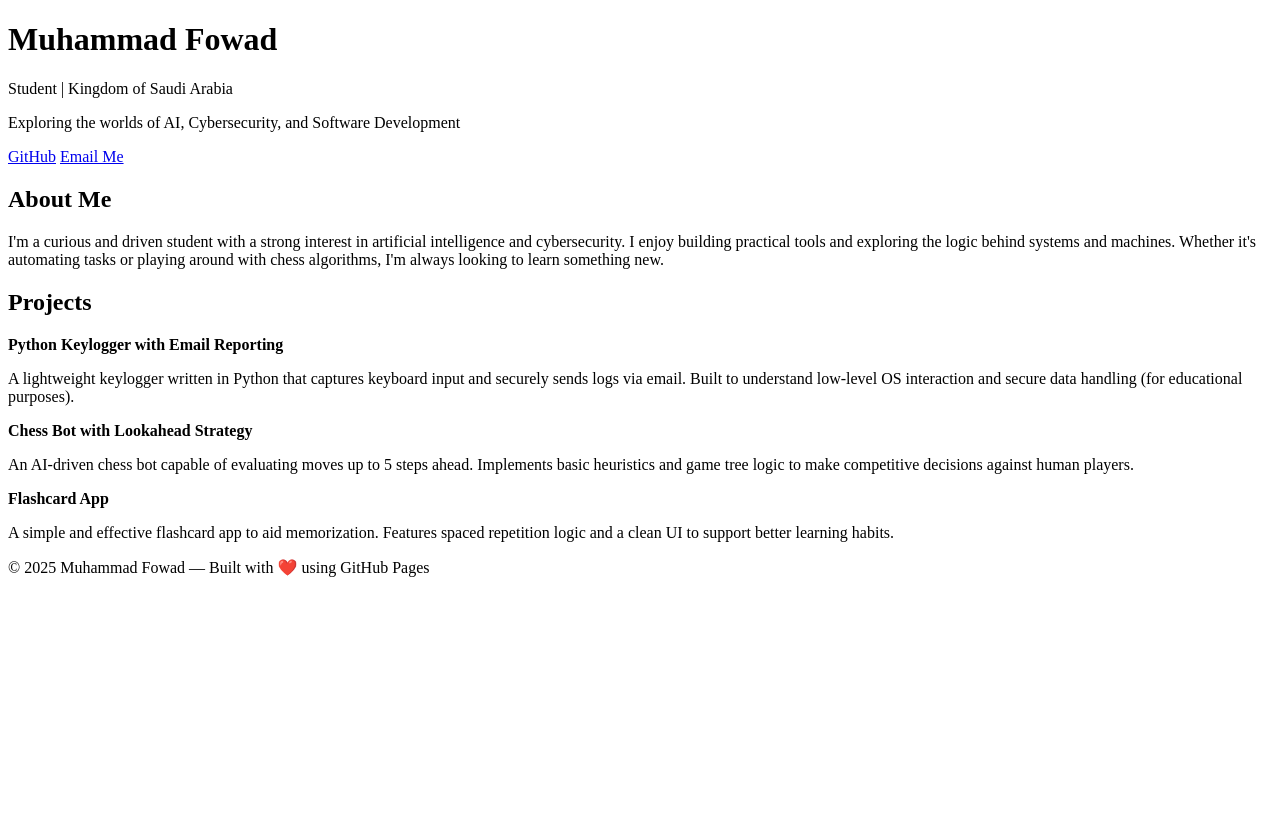
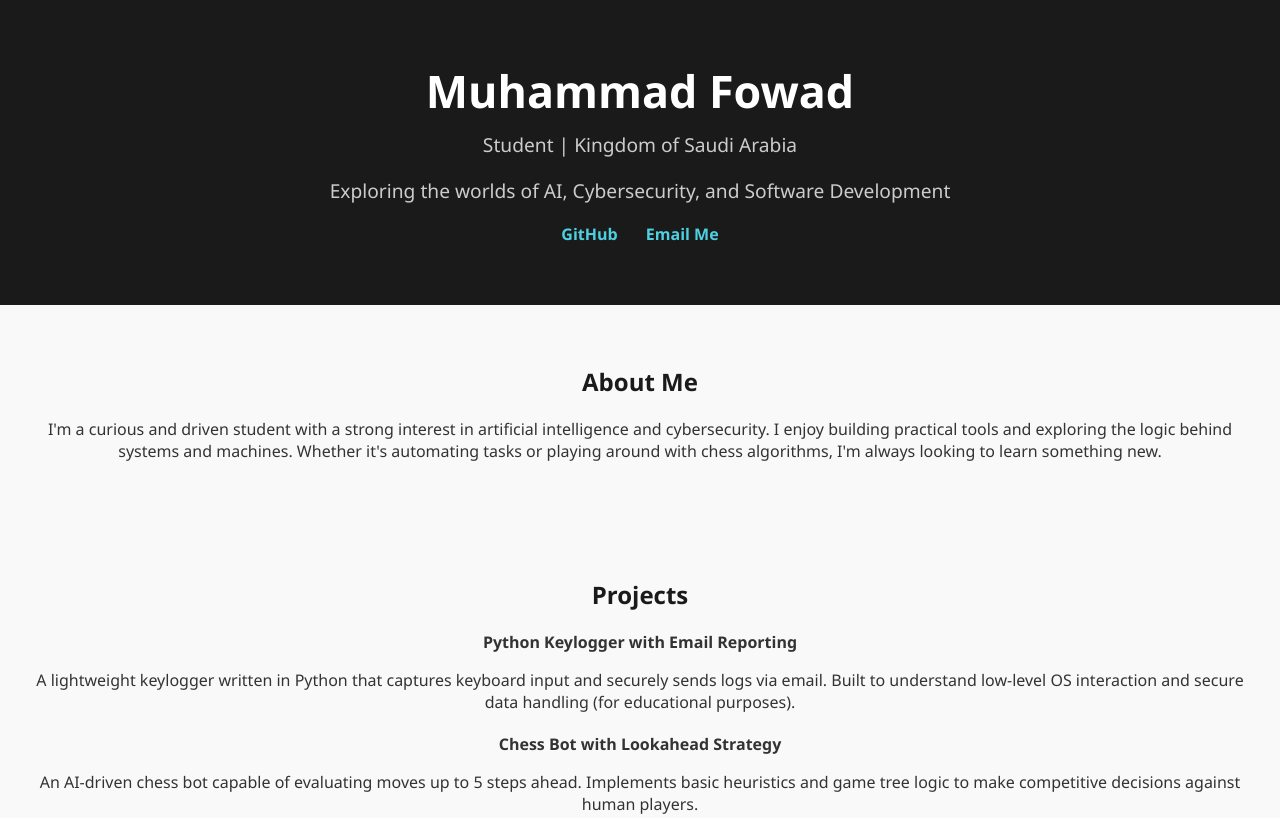
Before and after one commit to cubecodefowad/cubecodefowad.github.io, a plain HTML site: page index.html in a window 1280 px wide. Shown: the top 818 px of the page. Drawn offline with Linux system fonts and the light colour scheme.

Commit message:
Update index.html
Merged CSS and HTML in one file.

```diff
--- a/index.html
+++ b/index.html
@@ -1,10 +1,54 @@
 <!DOCTYPE html>
-<html lang="en-us">
+<html lang="en">
 <head>
   <meta charset="UTF-8" />
   <meta name="viewport" content="width=device-width, initial-scale=1.0"/>
   <title>Muhammad Fowad</title>
-  <link rel="stylesheet" href="style.css" />
+  <style>
+    body {
+      margin: 0;
+      font-family: 'Segoe UI', sans-serif;
+      background: #f9f9f9;
+      color: #333;
+      text-align: center;
+    }
+    header {
+      background: #1a1a1a;
+      color: white;
+      padding: 60px 20px;
+    }
+    header h1 {
+      margin: 0;
+      font-size: 2.8em;
+    }
+    header p {
+      font-size: 1.2em;
+      margin-top: 10px;
+      color: #ccc;
+    }
+    .links a {
+      margin: 0 12px;
+      text-decoration: none;
+      color: #4dd0e1;
+      font-weight: bold;
+    }
+    section {
+      padding: 40px 20px;
+    }
+    section h2 {
+      color: #1a1a1a;
+      margin-bottom: 20px;
+    }
+    .project {
+      margin-bottom: 20px;
+    }
+    footer {
+      margin-top: 40px;
+      font-size: 0.9em;
+      color: #777;
+      padding-bottom: 30px;
+    }
+  </style>
 </head>
 <body>
 
```
